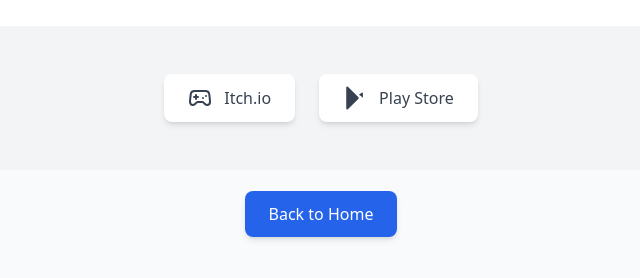
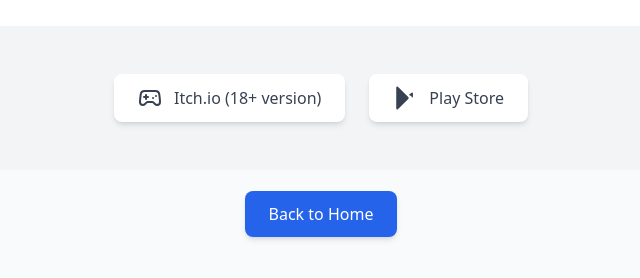
Before and after one commit to MortalSu/website-lovelifegame, a plain HTML site: page download.html in a window 1280 px wide. Shown: the part 78-356 px from the top of the page, without its empty margins (319-959 px from the left). Drawn offline with nearby package versions, Linux system fonts and the light colour scheme.

Commit message:
Update download.html

```diff
--- a/download.html
+++ b/download.html
@@ -36,7 +36,7 @@
                         <path
                             d="M17.32 5H6.68a4 4 0 0 0-3.978 3.59c-.006.052-.01.101-.017.152C2.604 9.416 2 14.456 2 16a3 3 0 0 0 3 3c1 0 1.5-.5 2-1l1.414-1.414A2 2 0 0 1 9.828 16h4.344a2 2 0 0 1 1.414.586L17 18c.5.5 1 1 2 1a3 3 0 0 0 3-3c0-1.545-.604-6.584-.685-7.258-.007-.05-.011-.1-.017-.151A4 4 0 0 0 17.32 5z" />
                     </svg>
-                    Itch.io
+                    Itch.io (18+ version)
                 </a>
 
                 <!-- Play Store Button -->
```
